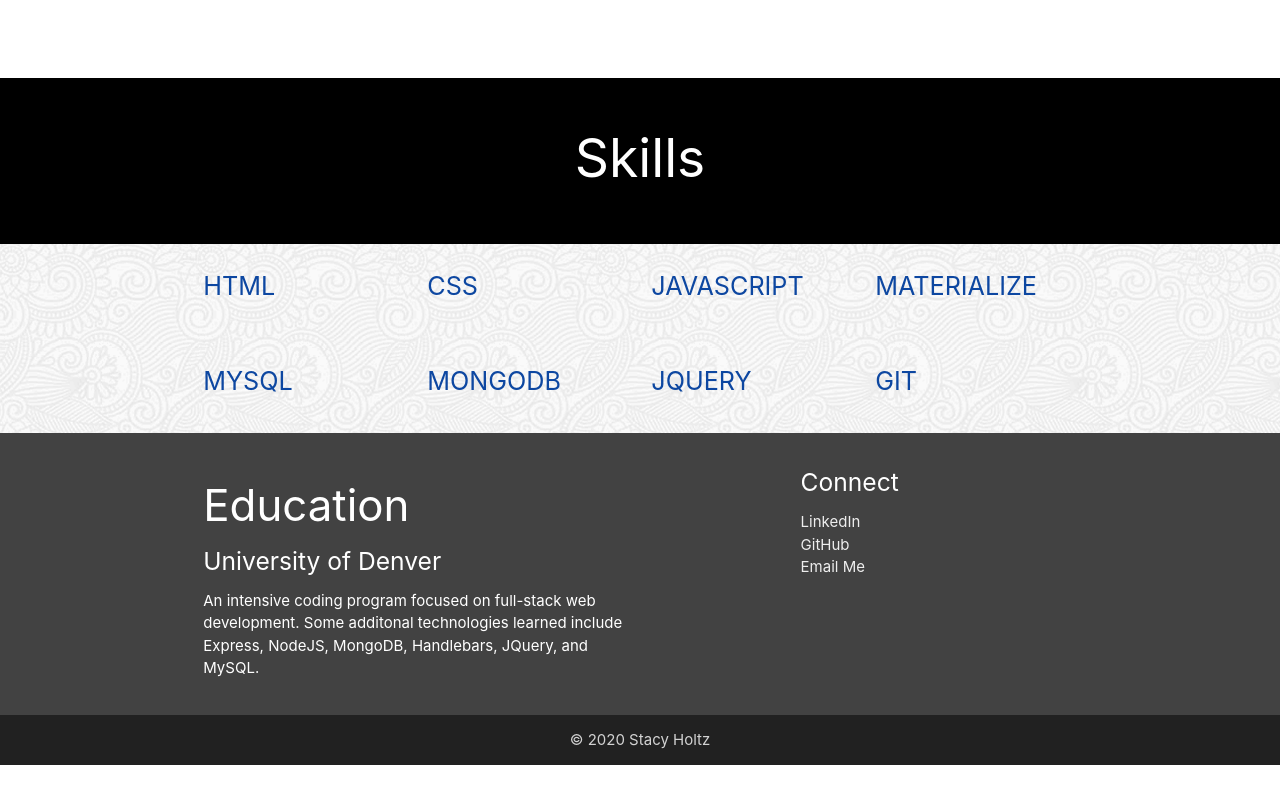
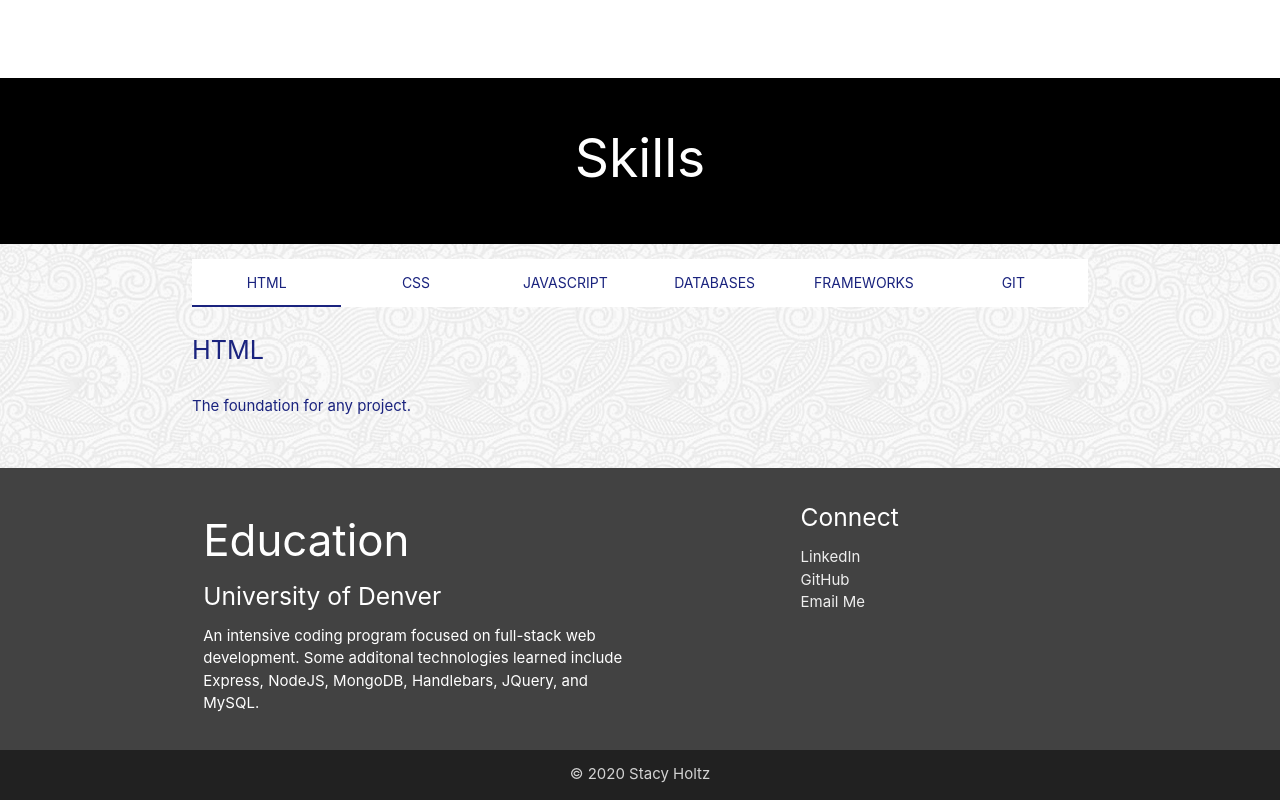
Before and after one commit to stacyholtz6/StacyHoltz, a plain HTML site: page index.html in a window 1280 px wide. Shown: the part 1651-2451 px from the top of the page. Before the commit the page ends 2416 px from the top, so only its background shows below. Drawn offline with nearby package versions, Linux system fonts and the light colour scheme.

Commit message:
added tabs back

```diff
--- a/assets/javascript/app.js
+++ b/assets/javascript/app.js
@@ -1,3 +1,15 @@
+// Sidenav
+const sideNav = document.querySelector('.sidenav');
+M.Sidenav.init(sideNav);
+
 // Parallax
 const parallax = document.querySelectorAll('.parallax');
 M.Parallax.init(parallax);
+
+// tabs
+const tabs = document.querySelectorAll('.tabs');
+M.Tabs.init(tabs);
+
+// scrollspy
+const scrollspy = document.querySelectorAll('.scrollspy');
+M.ScrollSpy.init(scrollspy);
--- a/index.html
+++ b/index.html
@@ -18,15 +18,24 @@
   <title>Stacy Holtz - Web Developer</title>
 
 </head>
-<body>
+
+<body class="scrollspy">
   <!-- NAVBAR -->
   <nav class="black">
     <div class="nav-wrapper">
       <div class="container">
         <div class="brand-logo container center-align">Stacy Holtz</div>
+        <a href="#" class="sidenav-trigger show-on-large" data-target="mobile-menu"><i
+            class="material-icons">menu</i></a>
       </div>
     </div>
   </nav>
+  <!-- MOBILE NAV-->
+  <ul class="sidenav" id="mobile-menu">
+    <li><a href="#portfolio">Portfolio</a></li>
+    <li><a href="#skills">Skills</a></li>
+    <li><a href="#connect">Connect</a></li>
+  </ul>
   <br>
 
   <!-- PARALLAX CONTAINER-->
@@ -53,7 +62,7 @@
   <br>
 
   <!-- SECTION: MY PORTFOLIO -->
-  <section id="portfolio" class="section section-portfolio black darken-1 white-text center">
+  <section id="portfolio" class="scrollspy section section-portfolio black darken-1 white-text center">
     <div class="container">
       <div class="row">
         <h2>Portfolio</h2>
@@ -270,36 +279,56 @@
     </div>
   </section>
 
-  <section class="container">
+  <section class="section container">
     <div class="row">
-      <div class="col s3 m3 l3">
-        <h3 class="flow-text blue-text text-darken-4">HTML</h3>
+      <div class="s12 l6">
+        <ul class="tabs">
+          <li class="tab col s2">
+            <a href="#html" class="indigo-text text-darken-4">HTML</a>
+          </li>
+          <li class="tab col s2">
+            <a href="#css" class="indigo-text text-darken-4">CSS</a>
+          </li>
+          <li class="tab col s2">
+            <a href="#javascript" class="indigo-text text-darken-4">JAVASCRIPT</a>
+          </li>
+          <li class="tab col s2">
+            <a href="#databases" class="indigo-text text-darken-4">DATABASES</a>
+          </li>
+          <li class="tab col s2">
+            <a href="#frameworks" class="indigo-text text-darken-4">FRAMEWORKS</a>
+          </li>
+          <li class="tab col s2">
+            <a href="#git" class="indigo-text text-darken-4">GIT</a>
+          </li>
+        </ul>
+        <div class=" s12" id="html">
+          <p class="flow-text indigo-text text-darken-4">HTML</p>
+          <p class="indigo-text text-darken-4">The foundation for any project.</p>
         </div>
-      <div class="col s3 m3 l3">
-        <h3 class="flow-text blue-text text-darken-4">CSS</h3>
+        <div class="col s12" id="css">
+          <p class="flow-text indigo-text text-darken-4">CSS</p>
+          <p class="indigo-text text-darken-4">Smartly done CSS makes beautiful websites. Animations, grid layouts and
+            more. </p>
         </div>
-      <div class="col s3 m3 l3">
-        <h3 class="flow-text blue-text text-darken-4">JAVASCRIPT</h3>
+        <div class="col s12" id="javascript">
+          <p class="flow-text indigo-text text-darken-4">JAVASCRIPT</p>
+          <p class="indigo-text text-darken-4">Javascript makes projects more fun by creating interactive designs.</p>
         </div>
-      <div class="col s3 m3 l3">
-        <h3 class="flow-text blue-text text-darken-4">MATERIALIZE</h3>
+        <div class="col s12" id="frameworks">
+          <p class="flow-text indigo-text text-darken-4">MATERIALIZE / BOOTSTRAP FRAMEWORKS</p>
+          <p class="indigo-text text-darken-4">Using CSS frameworks can help get webpage styles up quickly and
+            beautifully.</p>
         </div>
+        <div class="col s12" id="git">
+          <p class="flow-text indigo-text text-darken-4">GIT</p>
+          <p class="indigo-text text-darken-4">Using a version control like Git helps manage large and small projects.
+          </p>
         </div>
-  </section>
-
-  <section class="container">
-    <div class="row">
-      <div class="col s3 m3 l3">
-        <h3 class="flow-text blue-text text-darken-4">MYSQL</h3>
+        <div class="col s12" id="databases">
+          <p class="flow-text indigo-text text-darken-4">MONGODB / MYSQL</p>
+          <p class="indigo-text text-darken-4">Manage data for websites. Store user data and more.</p>
         </div>
-      <div class="col s3 m3 l3">
-        <h3 class="flow-text blue-text text-darken-4">MONGODB</h3>
-      </div>
-      <div class="col s3 m3 l3">
-        <h3 class="flow-text blue-text text-darken-4">JQUERY</h3>
-      </div>
-      <div class="col s3 m3 l3">
-        <h3 class="flow-text blue-text text-darken-4">GIT</h3>
       </div>
     </div>
   </section>
```
Also changed, not shown: resume.html (+2 -3 lines). Lines whose indentation alone changed are shown as unchanged.
